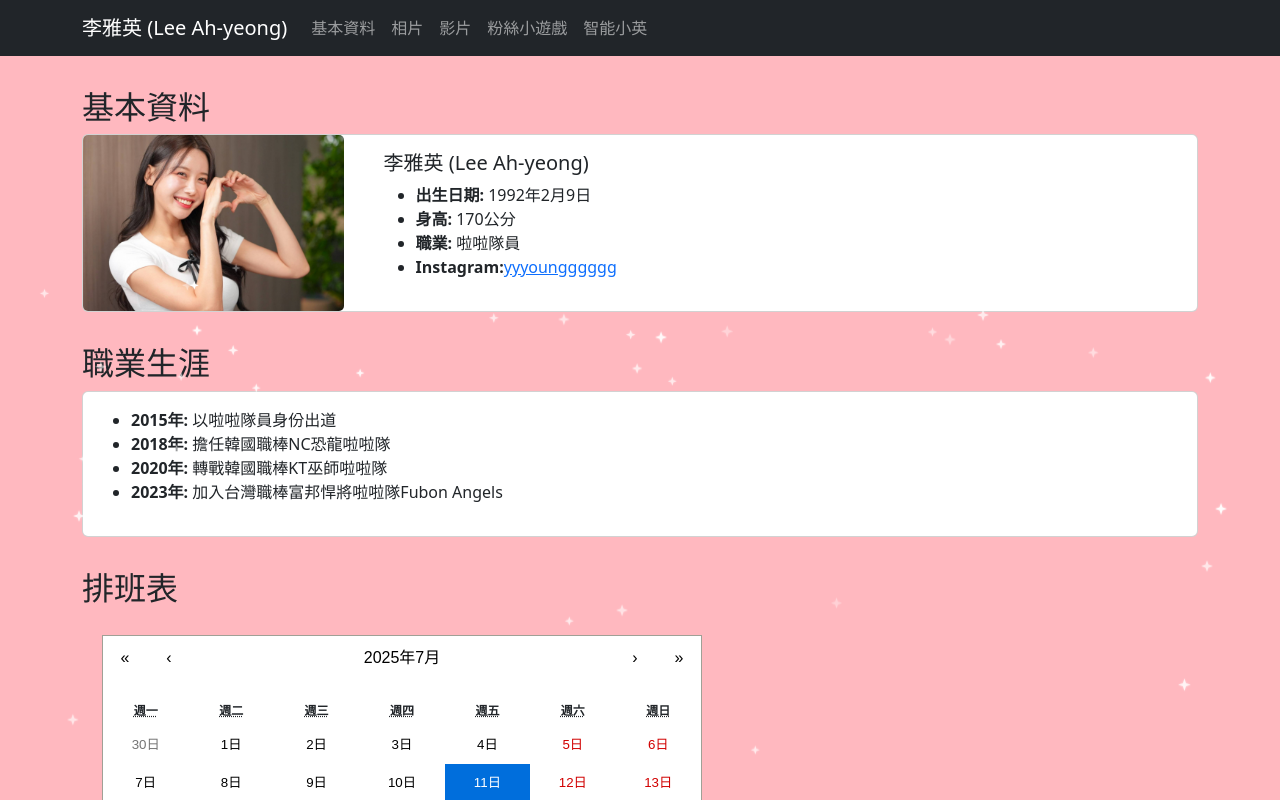
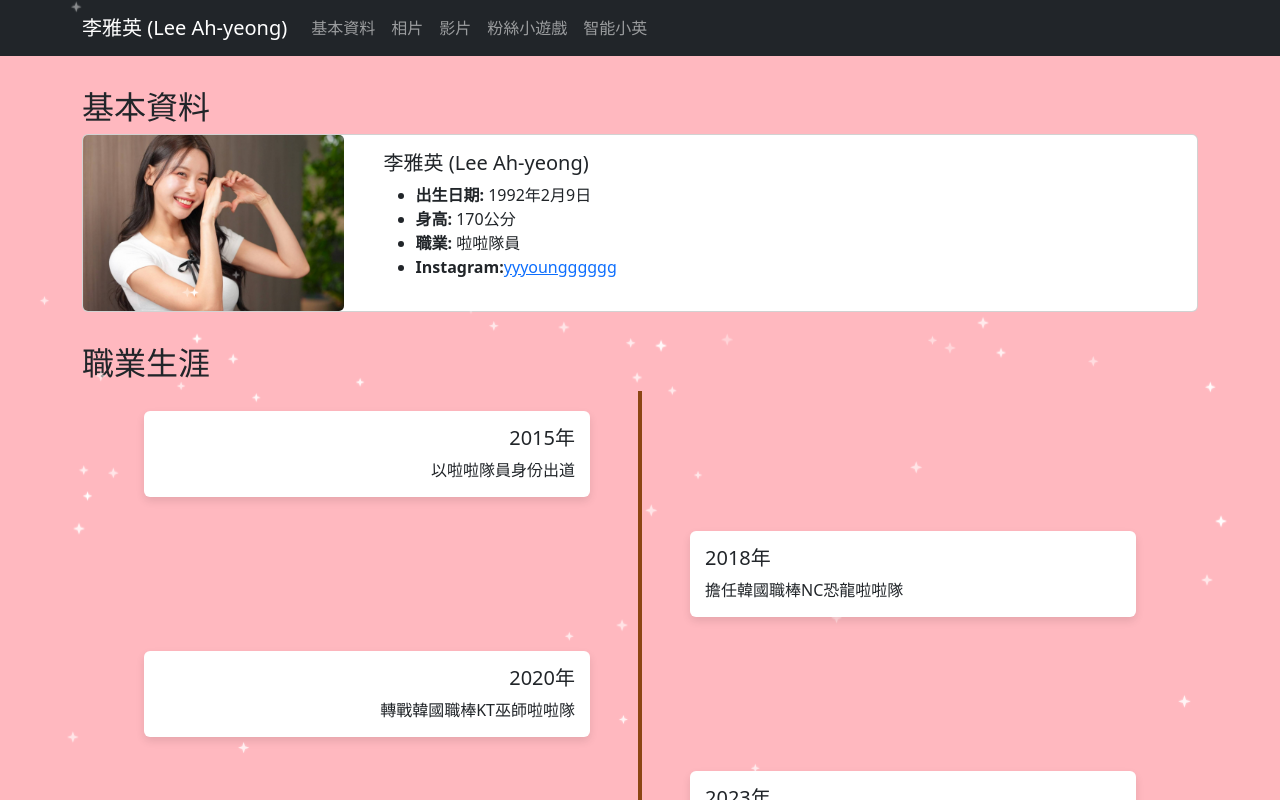
Before and after one commit to dance934/leeahyeong-profile, a React (Create React App) app: page / in a window 1280 px wide. Shown: the top 800 px of the page. Built offline with nearby package versions, Linux system fonts and the light colour scheme.

Commit message:
feat: 新增職業生涯時間軸組件，顯示啦啦隊員的歷年經歷

```diff
--- a/src/App.js
+++ b/src/App.js
@@ -6,6 +6,7 @@ import QuizGame from './QuizGame';
 import FanAssistant from './FanAssistant';
 import Album from './Album';
 import Videos from './Videos';
+import CareerTimeline from './CareerTimeline';
 
 function App() {
   const videoRowRef = useRef(null);
@@ -124,23 +125,10 @@ function App() {
 
             <section id="career" style={{ marginBottom: '2rem' }}>
               <h2>職業生涯</h2>
-              <Card>
-                <Card.Body>
-                  <Card.Text as="div">
-                    <ul>
-                      <li><strong>2015年:</strong> 以啦啦隊員身份出道</li>
-                      <li><strong>2018年:</strong> 擔任韓國職棒NC恐龍啦啦隊</li>
-                      <li><strong>2020年:</strong> 轉戰韓國職棒KT巫師啦啦隊</li>
-                      <li><strong>2023年:</strong> 加入台灣職棒富邦悍將啦啦隊Fubon Angels</li>
-                    </ul>
-                  </Card.Text>
-                </Card.Body>
-              </Card>
+              <CareerTimeline />
             </section>
 
-
-
-            <section id="schedule" style={{ marginBottom: '2rem' }}>
+<section id="schedule" style={{ marginBottom: '2rem' }}>
               <h2>排班表</h2>
               <ScheduleCalendar />
             </section>
--- /dev/null
+++ b/src/CareerTimeline.css
@@ -0,0 +1,66 @@
+.tree-timeline-container {
+  position: relative;
+  width: 100%;
+  display: flex;
+  justify-content: center;
+  align-items: flex-start;
+  padding-top: 20px;
+}
+
+.tree-svg {
+  position: absolute;
+  top: 0;
+  left: 50%;
+  transform: translateX(-50%);
+  height: 100%;
+  width: 100px; /* Adjust tree width */
+  z-index: 0;
+}
+
+.timeline-event-card {
+  position: absolute;
+  width: 40%; /* Adjust card width */
+  z-index: 1;
+  box-sizing: border-box;
+}
+
+.timeline-event-card.left {
+  right: calc(50% + 50px); /* Right edge of card is 400px to the left of center */
+  text-align: right;
+}
+
+.timeline-event-card.right {
+  left: calc(50% + 50px); /* Left edge of card is 400px to the right of center */
+  text-align: left;
+}
+
+.timeline-event-card .card {
+  border: none;
+  box-shadow: 0 4px 8px rgba(0, 0, 0, 0.1);
+}
+
+.timeline-event-card .card-body {
+  padding: 15px;
+}
+
+.timeline-event-card.left::before {
+  content: '';
+  position: absolute;
+  top: 50%;
+  right: 0; /* Starts at the card's right edge */
+  width: 10px; /* Extends 10px to the right */
+  height: 2px;
+  background: #8B4513;
+  transform: translateY(-50%);
+}
+
+.timeline-event-card.right::before {
+  content: '';
+  position: absolute;
+  top: 50%;
+  left: 0; /* Starts at the card's left edge */
+  width: 10px; /* Extends 10px to the left */
+  height: 2px;
+  background: #8B4513;
+  transform: translateY(-50%);
+}
--- /dev/null
+++ b/src/CareerTimeline.js
@@ -0,0 +1,46 @@
+import React from 'react';
+import { Card } from 'react-bootstrap';
+import './CareerTimeline.css';
+
+const careerEvents = [
+  { year: '2015年', description: '以啦啦隊員身份出道' },
+  { year: '2018年', description: '擔任韓國職棒NC恐龍啦啦隊' },
+  { year: '2020年', description: '轉戰韓國職棒KT巫師啦啦隊' },
+  { year: '2023年', description: '加入台灣職棒富邦悍將啦啦隊Fubon Angels' },
+];
+
+function CareerTimeline() {
+  const eventHeight = 120; // Approximate height of each event card + spacing
+  const svgHeight = careerEvents.length * eventHeight + 50; // Adjust SVG height based on number of events
+
+  return (
+    <div className="tree-timeline-container" style={{ height: `${svgHeight}px` }}>
+      <svg className="tree-svg" viewBox={`0 0 100 ${svgHeight}`}>
+        {/* Tree Trunk */}
+        <rect x="48" y="0" width="4" height={svgHeight} fill="#8B4513" />
+        {/* No branches here, they will be drawn by CSS pseudo-elements */}
+      </svg>
+      {careerEvents.map((event, index) => {
+        const yPos = (index * eventHeight) + (eventHeight / 2);
+        const isLeft = index % 2 === 0;
+
+        return (
+          <div
+            className={`timeline-event-card ${isLeft ? 'left' : 'right'}`}
+            key={index}
+            style={{ top: `${yPos - (eventHeight / 2) + 20}px` }} // Adjust top to center card with branch
+          >
+            <Card>
+              <Card.Body>
+                <Card.Title>{event.year}</Card.Title>
+                <Card.Text>{event.description}</Card.Text>
+              </Card.Body>
+            </Card>
+          </div>
+        );
+      })}
+    </div>
+  );
+}
+
+export default CareerTimeline;
```
